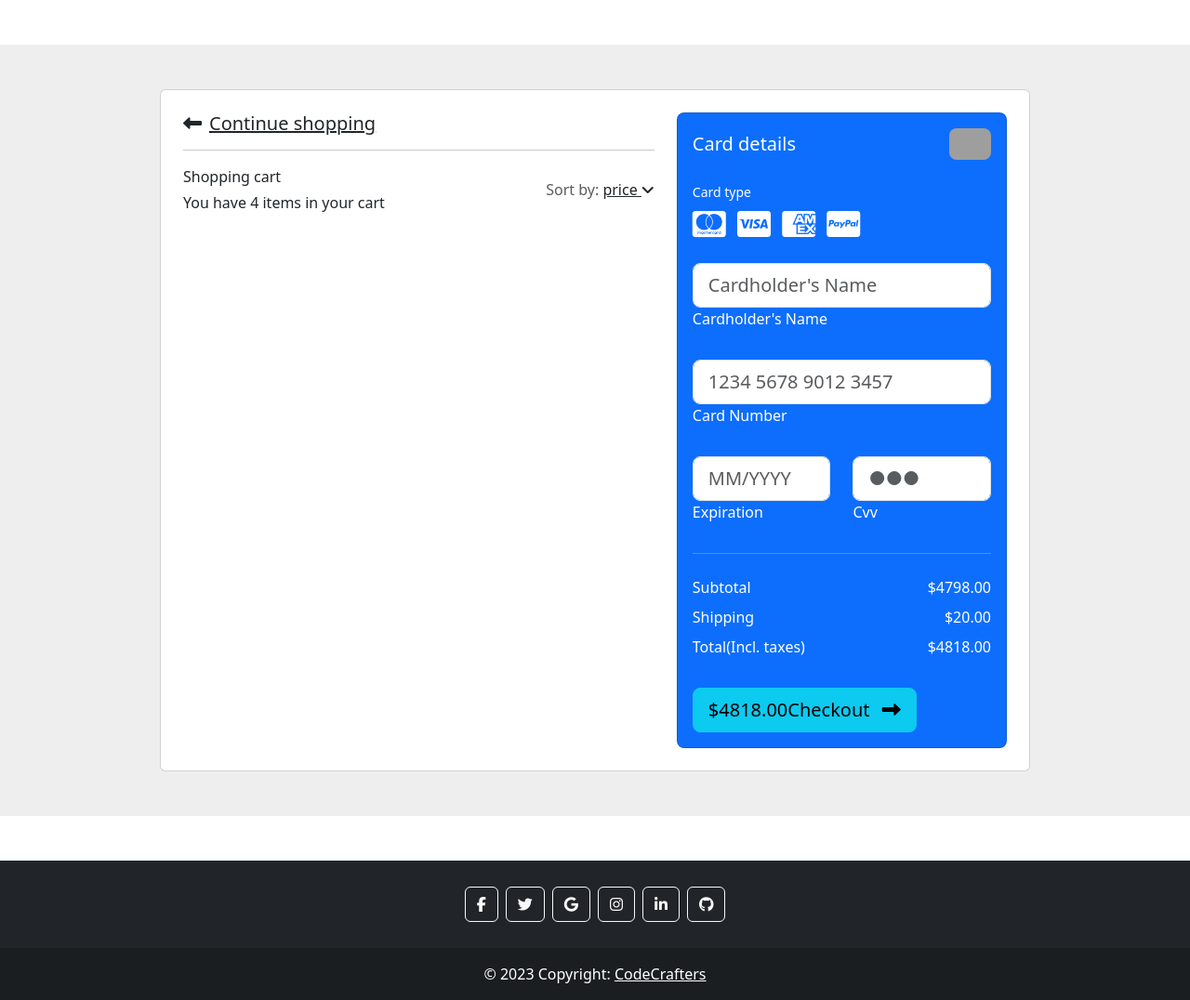
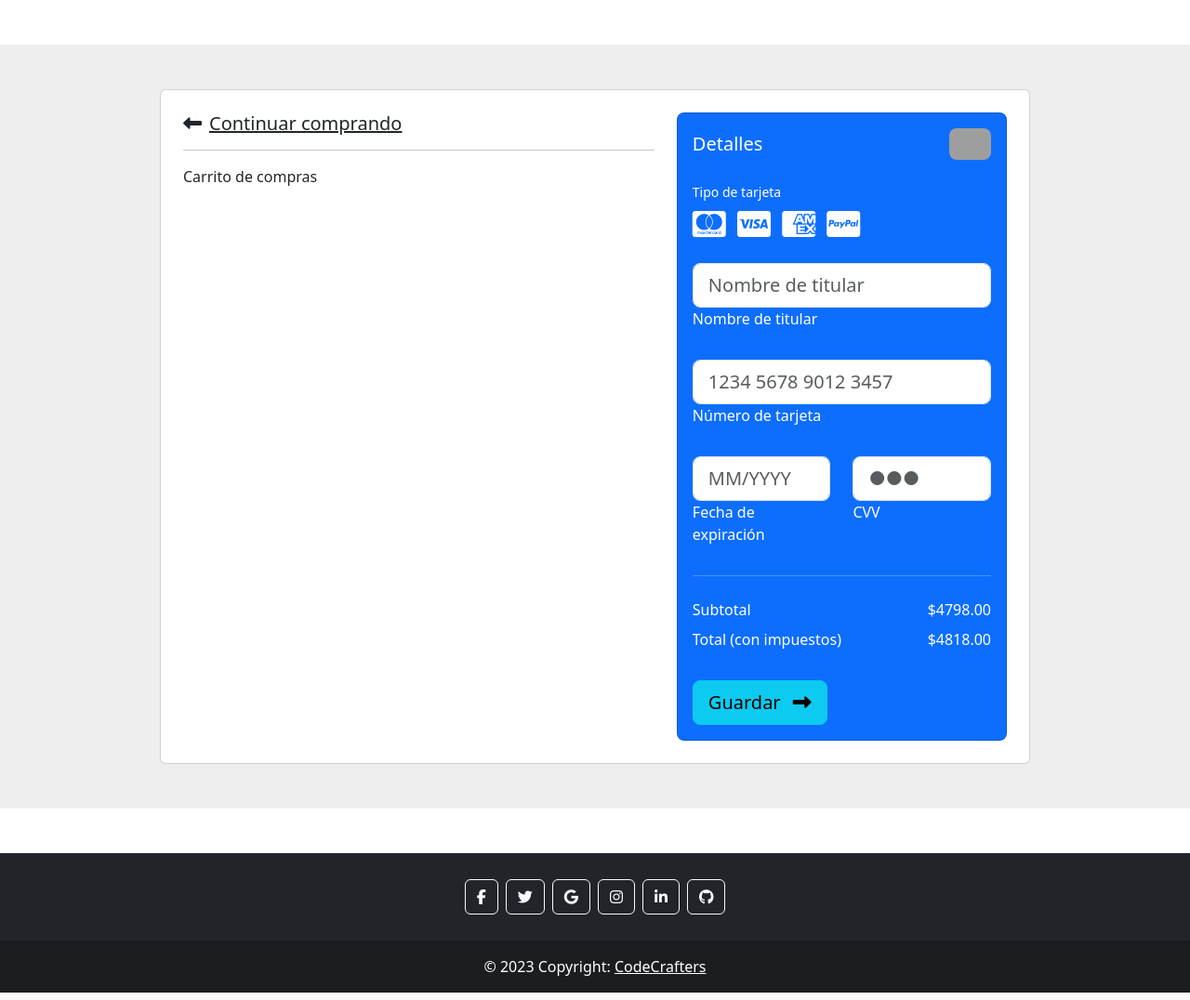
Before and after one commit to GeimeAlondra/MiTienda_CodeCrafters, a Django app: template productos/templates/carrito/carrito.html in a window 1280 px wide. Shown: the part 54-1130 px from the top of the page at 93% size. Run offline with Django 4.2, Linux system fonts and the light colour scheme; the template is opened without the code that fills it, so the values that code supplies are empty; some libraries are stand-ins or nearby versions; grey boxes are pictures that could not be loaded.

Commit message:
Ajustes de carrito

```diff
--- a/productos/templates/base.html
+++ b/productos/templates/base.html
@@ -55,7 +55,7 @@
                     {% for m in messages %}
                     <script>
                         Swal.fire({
-                            title: "Accion Realizada con exito!",
+                            title: "Accion Realizada con Exito!",
                             text: "{{m}}",
                             icon: "success"
                         });
--- a/productos/templates/carrito/carrito.html
+++ b/productos/templates/carrito/carrito.html
@@ -18,18 +18,17 @@
 
                 <div class="col-lg-7">
                   <h5 class="mb-3"><a href="{% url 'inicio' %}" class="text-body"><i
-                        class="fas fa-long-arrow-alt-left me-2"></i>Continue shopping</a></h5>
+                        class="fas fa-long-arrow-alt-left me-2"></i>Continuar comprando</a></h5>
                   <hr>
 
                   <div class="d-flex justify-content-between align-items-center mb-4">
                     <div>
-                      <p class="mb-1">Shopping cart</p>
-                      <p class="mb-0">You have 4 items in your cart</p>
+                      <p class="mb-1">Carrito de compras</p>
                     </div>
-                    <div>
+                   <!-- <div>
                       <p class="mb-0"><span class="text-muted">Sort by:</span> <a href="#!"
                           class="text-body">price <i class="fas fa-angle-down mt-1"></i></a></p>
-                    </div>
+                    </div> -->
                   </div>
                   {% for productos in producto%}
                   <div class="card mb-3">
@@ -64,24 +63,18 @@
                   </div>
                   {% endfor %}
 
-
-
-
-
-
-
                 </div>
                 <div class="col-lg-5">
 
                   <div class="card bg-primary text-white rounded-3">
                     <div class="card-body">
                       <div class="d-flex justify-content-between align-items-center mb-4">
-                        <h5 class="mb-0">Card details</h5>
+                        <h5 class="mb-0">Detalles</h5>
                         <img src="https://mdbcdn.b-cdn.net/img/Photos/Avatars/avatar-6.webp"
                           class="img-fluid rounded-3" style="width: 45px;" alt="Avatar">
                       </div>
 
-                      <p class="small mb-2">Card type</p>
+                      <p class="small mb-2">Tipo de tarjeta</p>
                       <a href="#!" type="submit" class="text-white"><i
                           class="fab fa-cc-mastercard fa-2x me-2"></i></a>
                       <a href="#!" type="submit" class="text-white"><i
@@ -93,14 +86,14 @@
                       <form class="mt-4">
                         <div class="form-outline form-white mb-4">
                           <input type="text" id="typeName" class="form-control form-control-lg" siez="17"
-                            placeholder="Cardholder's Name" />
-                          <label class="form-label" for="typeName">Cardholder's Name</label>
+                            placeholder="Nombre de titular" />
+                          <label class="form-label" for="typeName">Nombre de titular</label>
                         </div>
 
                         <div class="form-outline form-white mb-4">
                           <input type="text" id="typeText" class="form-control form-control-lg" siez="17"
                             placeholder="1234 5678 9012 3457" minlength="19" maxlength="19" />
-                          <label class="form-label" for="typeText">Card Number</label>
+                          <label class="form-label" for="typeText">Número de tarjeta</label>
                         </div>
 
                         <div class="row mb-4">
@@ -108,14 +101,14 @@
                             <div class="form-outline form-white">
                               <input type="text" id="typeExp" class="form-control form-control-lg"
                                 placeholder="MM/YYYY" size="7" id="exp" minlength="7" maxlength="7" />
-                              <label class="form-label" for="typeExp">Expiration</label>
+                              <label class="form-label" for="typeExp">Fecha de expiración</label>
                             </div>
                           </div>
                           <div class="col-md-6">
                             <div class="form-outline form-white">
                               <input type="password" id="typeText" class="form-control form-control-lg"
                                 placeholder="&#9679;&#9679;&#9679;" size="1" minlength="3" maxlength="3" />
-                              <label class="form-label" for="typeText">Cvv</label>
+                              <label class="form-label" for="typeText">CVV</label>
                             </div>
                           </div>
                         </div>
@@ -129,20 +122,19 @@
                         <p class="mb-2">$4798.00</p>
                       </div>
 
-                      <div class="d-flex justify-content-between">
+                     <!-- <div class="d-flex justify-content-between">
                         <p class="mb-2">Shipping</p>
                         <p class="mb-2">$20.00</p>
-                      </div>
+                      </div> -->
 
                       <div class="d-flex justify-content-between mb-4">
-                        <p class="mb-2">Total(Incl. taxes)</p>
+                        <p class="mb-2">Total (con impuestos)</p>
                         <p class="mb-2">$4818.00</p>
                       </div>
 
                       <button type="button" class="btn btn-info btn-block btn-lg">
                         <div class="d-flex justify-content-between">
-                          <span>$4818.00</span>
-                          <span>Checkout <i class="fas fa-long-arrow-alt-right ms-2"></i></span>
+                          <span>Guardar <i class="fas fa-long-arrow-alt-right ms-2"></i></span>
                         </div>
                       </button>
 
```
Also changed, not shown: productos/templates/pages/inicio.html (+4 -4 lines).
